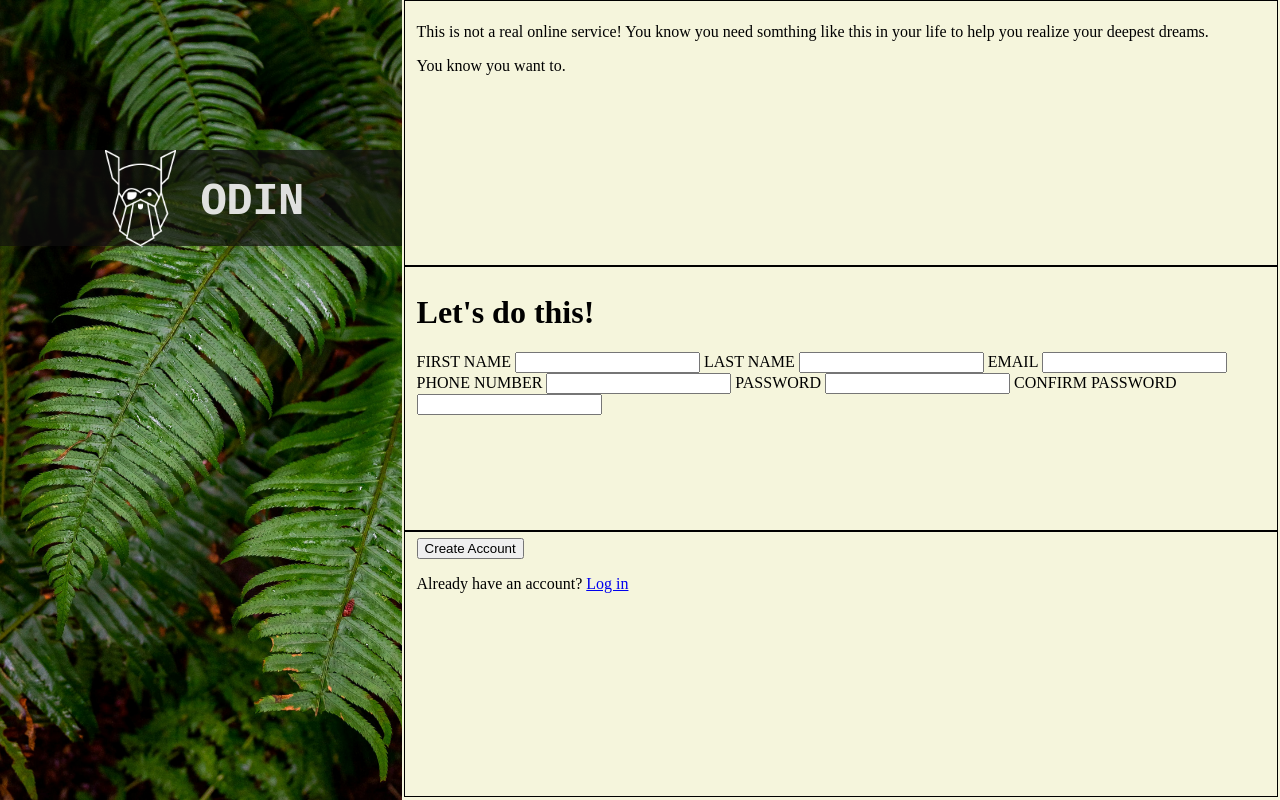
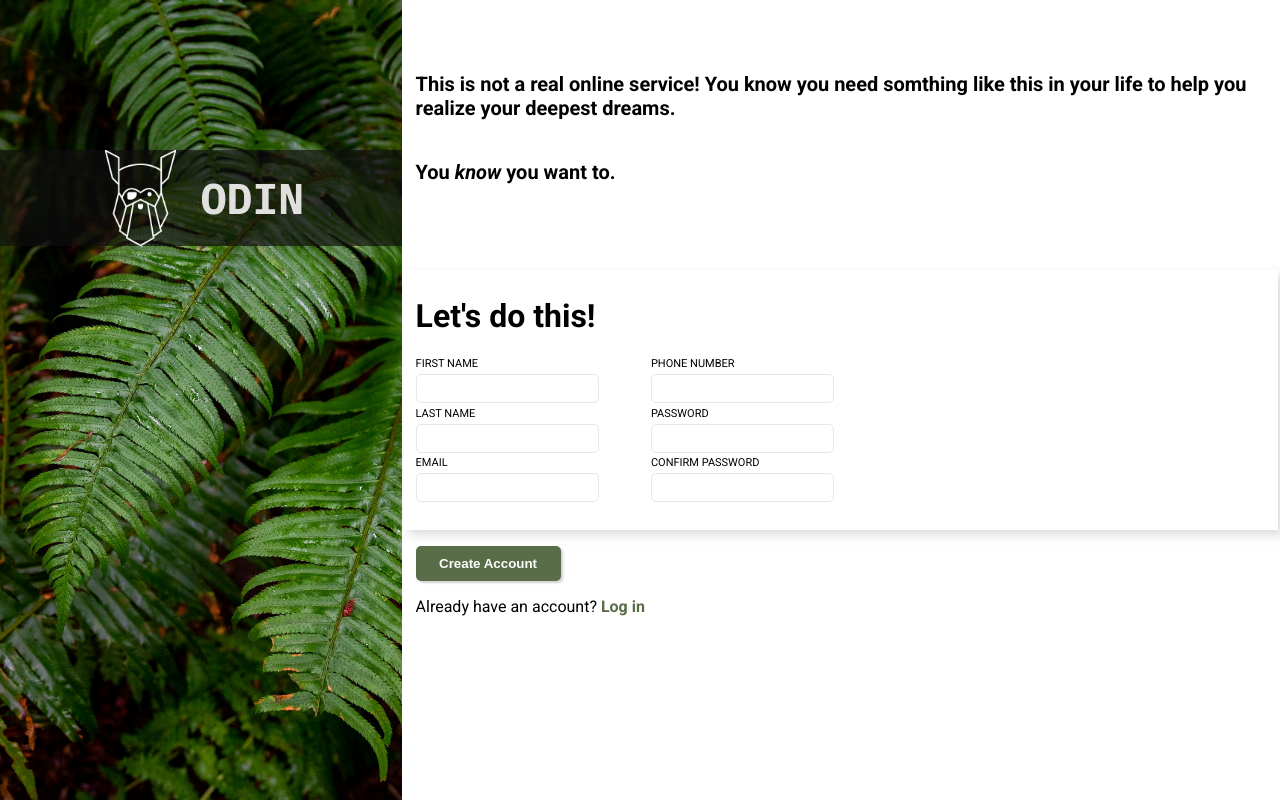
Before and after one commit to weirdball7/odinFormProject, a plain HTML site: page index.html in a window 1280 px wide. Drawn offline with Linux system fonts and the light colour scheme.

Commit message:
finished the project! only thing not working is :focus on inputs maybe ill fix it later

```diff
--- a/index.html
+++ b/index.html
@@ -24,13 +24,14 @@
         </div>
         <div class="form-container">
             <form action="./formSubmited.html" method="post">
-                <fieldset>
+                <fieldset class="fieldset-one">
                     <p>This is not a real online service! You know you need somthing like this in your life to help you realize your deepest dreams.</p>
                     <p>You <span>know</span> you want to.</p>
                 </fieldset>
                 <fieldset class="main-fieldset">
                     <!-- <legend>Let's do this!</legend> -->
                     <h1>Let's do this!</h1>
+                    <div class="main-form-container">
                         <label for="first-name">FIRST NAME</label>
                         <input type="text" id="first-name" name="first-name">
 
@@ -48,8 +49,10 @@
 
                         <label for="confirm-pasword">CONFIRM PASSWORD</label>
                         <input type="password" name="confirm-password" id="confirm-password">
+                    </div>
+
                 </fieldset>
-                <fieldset>
+                <fieldset class="fieldset-three">
                     <button type="submit">Create Account</button>
                     <p>Already have an account? <a href="#">Log in</a></p>
                 </fieldset>
--- a/styles.css
+++ b/styles.css
@@ -8,7 +8,8 @@
     --max-height:100%;
     --max-width:100%;
     --min-width: 170px;
-    --fieldset-height:31%;
+    --fieldset-height:30.6%;
+    --main-fieldset-max-height:100% - calc(var(--fieldset-height)*2);
 }
 
 body {
@@ -19,7 +20,7 @@ body {
 main {
     height: var(--max-height);
     width: var(--max-width);
-    background-color: antiquewhite;
+    /* background-color: antiquewhite; */
     display: flex;
 }
 
@@ -31,13 +32,13 @@ main {
     height: var(--max-height);
     width: 32%;
     min-width: var(--min-width);
-    background-color: bisque;
+    /* background-color: bisque; */
 }
 
 .form-container {
     height: var(--max-height);
     width: 70%;
-    background-color:beige;
+    /* background-color:beige; */
 }
 
 .text-logo-container {
@@ -75,15 +76,94 @@ main {
 }
 
 form {
+    display: flex;
+    flex-direction: column;
+    gap: 10px;
     height: 100%;
     width: 100%;
 }
 
 fieldset {
     height: var(--fieldset-height);
-    border: 1px black solid;
+    border: none;
 }
 
 .main-fieldset {
-    height: 100% - calc(--fieldset-height*2);
+    box-shadow: 5px 5px 10px #cbcbcbac;
+    font-family: var(--main-font);
+    /* min-height: 100% - calc(var(--fieldset-height)*2); */
+    max-height: 100% - calc(var(--fieldset-height)*2);
+    display: flex;
+    flex-direction: column;
 }
+
+
+.main-fieldset > div {
+    /* padding-left: q0 px; */
+    font-family: var(--main-font);
+    width: 55%;
+    height: 60%;
+    display: flex;
+    justify-content: space-evenly;
+    flex-wrap: wrap;
+    align-items: flex-start;
+    flex-direction:column;
+
+    gap: 3px;
+}
+label {
+    font-size: 11px;
+    display: block;
+    /* width: 25%; */
+}
+
+input {
+    height: 17%;
+    /* display: inline; */
+    border: var(--input-border);
+    border-radius: 5px;
+    transition: 0.5;
+}
+
+
+
+.fieldset-one {
+    display: flex;
+    flex-direction: column;
+    justify-content: center;
+}
+
+.fieldset-one > p {
+    font-size: 20px;
+    font-family: var(--main-font);
+    font-weight: bold;
+}
+
+span {
+    font-style: italic;
+}
+.fieldset-three {
+    font-family: var(--main-font);
+}
+
+a {
+    color: var(--btn-logo-backround);
+    text-decoration: none;
+    font-weight: 600;
+}
+
+button {
+    width: 145px;
+    height: 35px;
+    background-color: #596D48;
+    color: white;
+    font-weight: 600;
+    border: none;
+    border-radius: 5px;
+    box-shadow: 2px 2px 2px #c8c7c7cc;
+}
+
+
+input:focus {
+    border: 1px solid white;
+}
```
Also changed, not shown: formSubmited.html (+11 -0 lines). Lines whose indentation alone changed are shown as unchanged.
